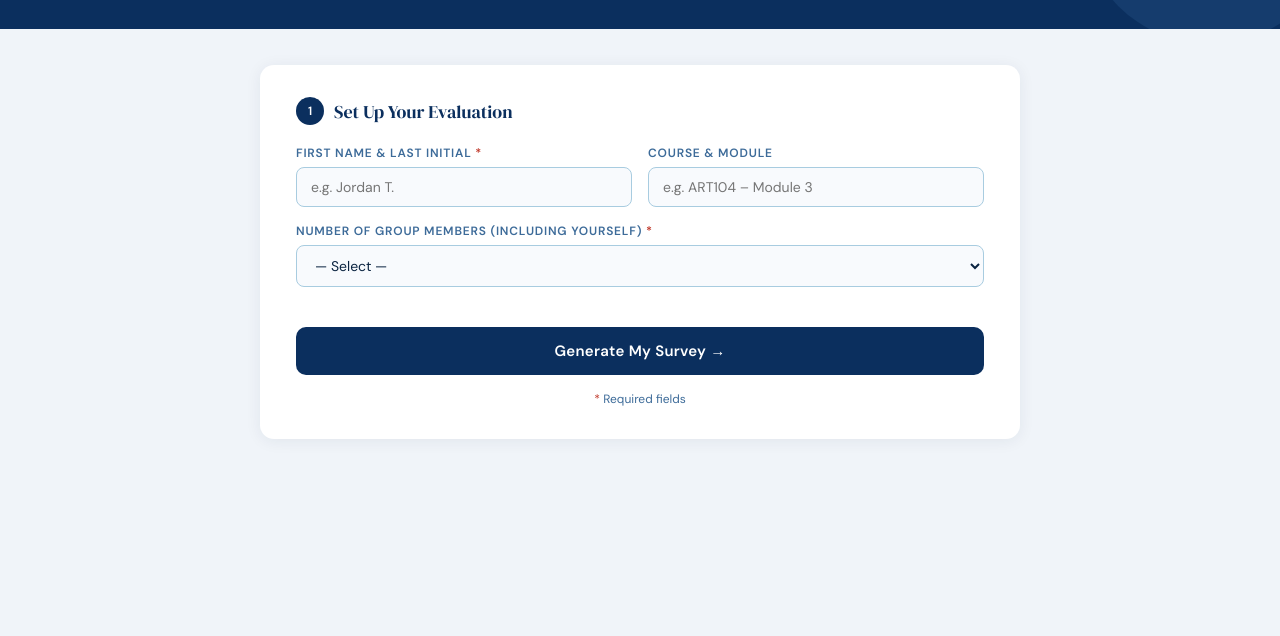
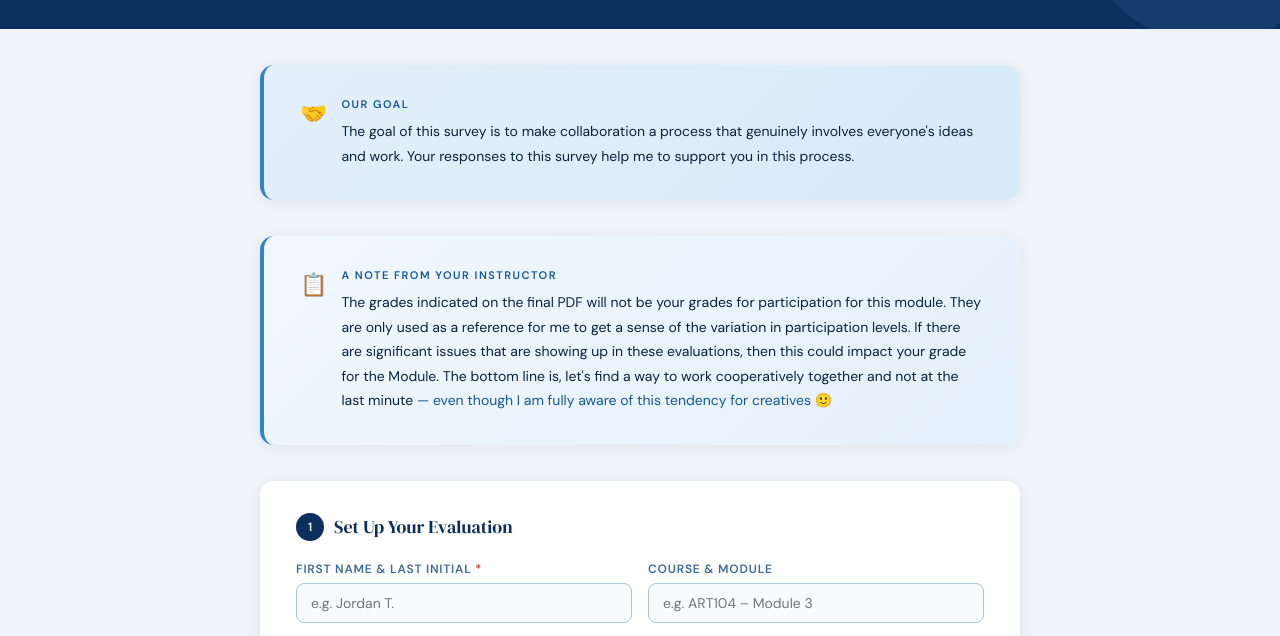
Before and after one commit to sbuckius/art104-module04-group-evaluation, a plain HTML site: page index.html in a window 1280 px wide. Shown: the part 156-792 px from the top of the page. Drawn offline with Linux system fonts and the light colour scheme.

Commit message:
Add files via upload

```diff
--- a/index.html
+++ b/index.html
@@ -562,6 +562,30 @@
   </div>
 </div>
 
+<div class="setup-card" style="margin-bottom:0;padding-bottom:0">
+  <div class="card" style="border-left: 4px solid var(--sky); background: linear-gradient(135deg, #e4f0fb 0%, #d6eaf8 100%);">
+    <div style="display:flex;align-items:flex-start;gap:14px;">
+      <div style="font-size:22px;flex-shrink:0;margin-top:2px">🤝</div>
+      <div>
+        <div style="font-size:11px;font-weight:700;letter-spacing:1.5px;text-transform:uppercase;color:var(--blue);margin-bottom:8px">Our Goal</div>
+        <p style="font-size:14px;line-height:1.75;color:var(--text);">The goal of this survey is to make collaboration a process that genuinely involves everyone's ideas and work. Your responses to this survey help me to support you in this process.</p>
+      </div>
+    </div>
+  </div>
+</div>
+
+<div class="setup-card" style="margin-bottom:0;padding-bottom:0">
+  <div class="card" style="border-left: 4px solid var(--sky); background: linear-gradient(135deg, #f0f7ff 0%, #e4f0fb 100%);">
+    <div style="display:flex;align-items:flex-start;gap:14px;">
+      <div style="font-size:22px;flex-shrink:0;margin-top:2px">📋</div>
+      <div>
+        <div style="font-size:11px;font-weight:700;letter-spacing:1.5px;text-transform:uppercase;color:var(--blue);margin-bottom:8px">A note from your instructor</div>
+        <p style="font-size:14px;line-height:1.75;color:var(--text);">The grades indicated on the final PDF will not be your grades for participation for this module. They are only used as a reference for me to get a sense of the variation in participation levels. If there are significant issues that are showing up in these evaluations, then this could impact your grade for the Module. The bottom line is, let's find a way to work cooperatively together and not at the last minute <span style="color:var(--blue)">— even though I am fully aware of this tendency for creatives 🙂</span></p>
+      </div>
+    </div>
+  </div>
+</div>
+
 <div class="setup-card" id="setup-section">
   <div class="card">
     <div class="card-title">
@@ -649,6 +673,12 @@
   </div>
 
   <!-- PDF-only submission instructions -->
+  <div class="pdf-only pdf-instructions" style="background:#d6eaf8;border-color:#2e86c9;margin-bottom:8pt;">
+    <strong>Our Goal:</strong> The goal of this survey is to make collaboration a process that genuinely involves everyone's ideas and work. Your responses to this survey help me to support you in this process.
+  </div>
+  <div class="pdf-only pdf-instructions" style="background:#e8f4fd;border-color:#2e86c9;margin-bottom:8pt;">
+    <strong>Note from your instructor:</strong> The grades indicated on this PDF will not be your grades for participation for this module. They are only used as a reference to get a sense of the variation in participation levels. If there are significant issues showing up in these evaluations, then this could impact your grade for the Module. The bottom line is, let's find a way to work cooperatively together and not at the last minute — even though I am fully aware of this tendency for creatives 🙂
+  </div>
   <div class="pdf-only pdf-instructions">
     <strong>Submission instructions:</strong> Save this page as a PDF (Print → Save as PDF) and upload it to the course assignment portal. This document contains your full peer evaluation including scores and comments for each group member.
   </div>
```
